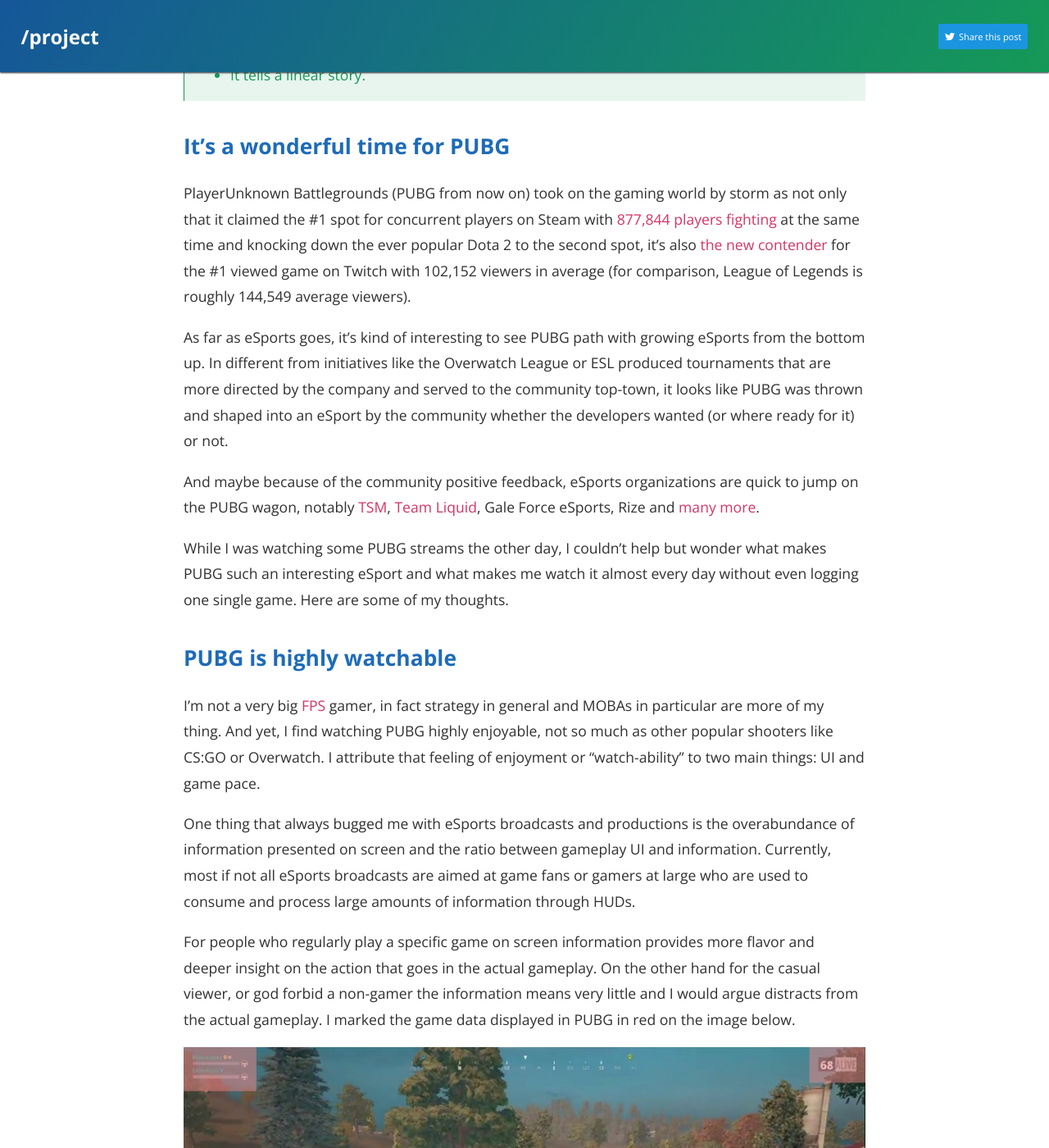
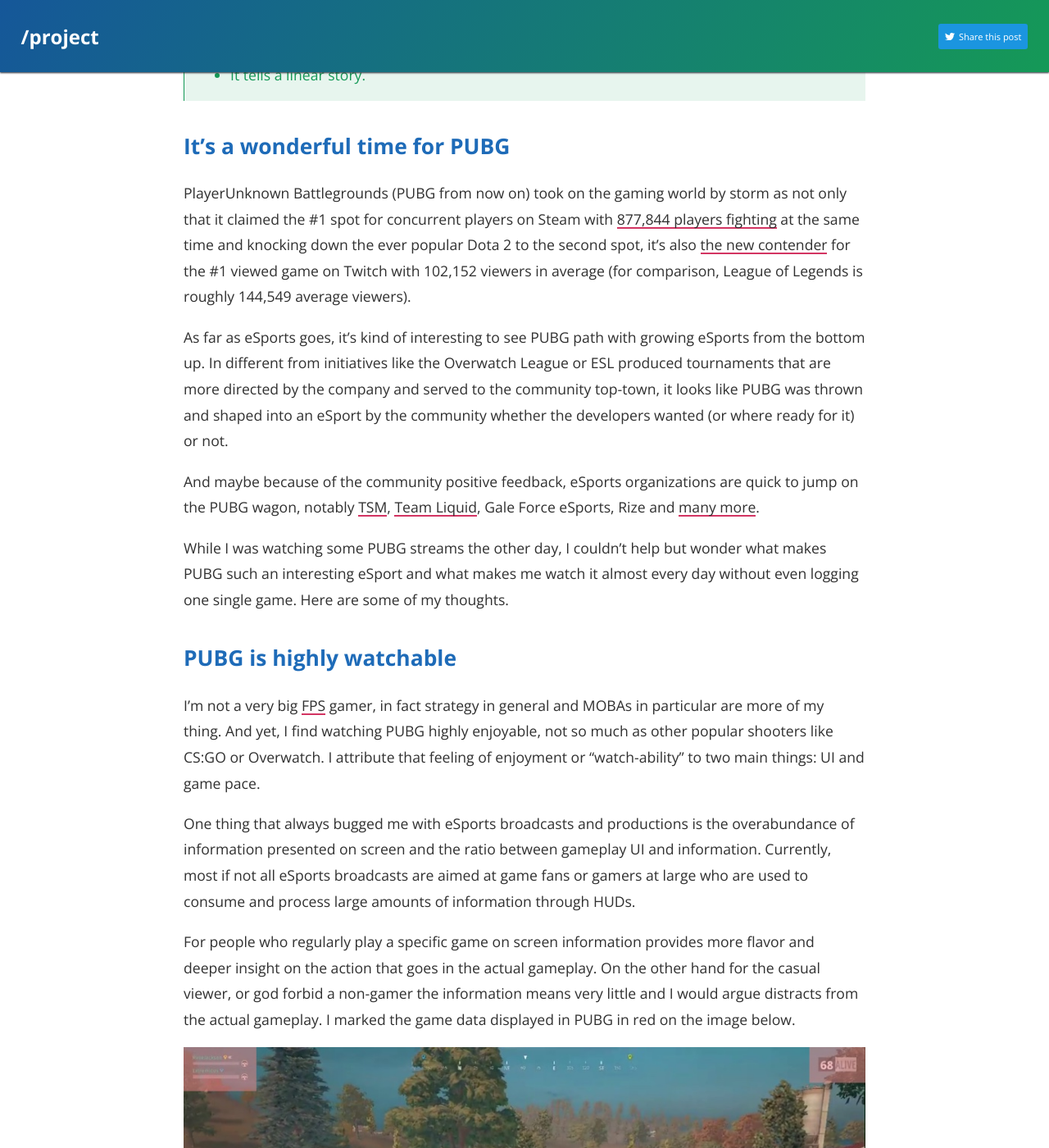
Before and after one commit to omerkaplan/project, a Jekyll site: the page built from index.md, in a window 1280 px wide and 1400 px high, scrolled down 893 px. Shown: the whole window at 82% size. Built offline with Jekyll 4.4.1, drawn with Linux system fonts in a browser that asks for light colours; nearby versions of some CDN libraries.

Commit message:
nicer links

```diff
--- a/_sass/jekyll-theme-cayman.scss
+++ b/_sass/jekyll-theme-cayman.scss
@@ -311,6 +311,20 @@
     }
   }
 
+  .entry-content {
+  a {
+    color: $body-text-color;
+    box-shadow: inset 0 -2px 0 $body-link-color;
+
+    &:hover {
+      color: $body-link-color;
+      text-decoration: none;
+      transition: 0.25s ease;
+    }
+  }
+
+  }
+
   .highlight {
     margin-bottom: 1rem;
 
@@ -515,6 +529,41 @@
   font-size: 0.9rem;
 }
 
+
+.newsletter {
+  text-align: center;
+  border: 1px solid #EFF0F1;
+  padding: 20px;
+  margin: 5px;
+  background-color: #F6F6F6;
+
+    input[type=submit] {
+      background-color: $header-bg-color;
+      color: white;
+      padding: 14px 20px;
+      margin: 8px 0;
+      border: none;
+      border-radius: 4px;
+      cursor: pointer;
+      -webkit-transition-duration: 0.4s; /* For Safari */
+      transition-duration: 0.4s;
+      }
+
+        input[type=submit]:hover {
+          background-color: #005E2E;
+        }
+
+
+      input[type=text] {
+        width: 60%;
+        background-color: White;
+        padding: 10px 30px;
+        border: none;
+        border-radius: 4px;
+        cursor: pointer;
+        }
+    }
+
 .bottom-navigation {
   text-align: center;
   border: 1px solid #EFF0F1;
```
